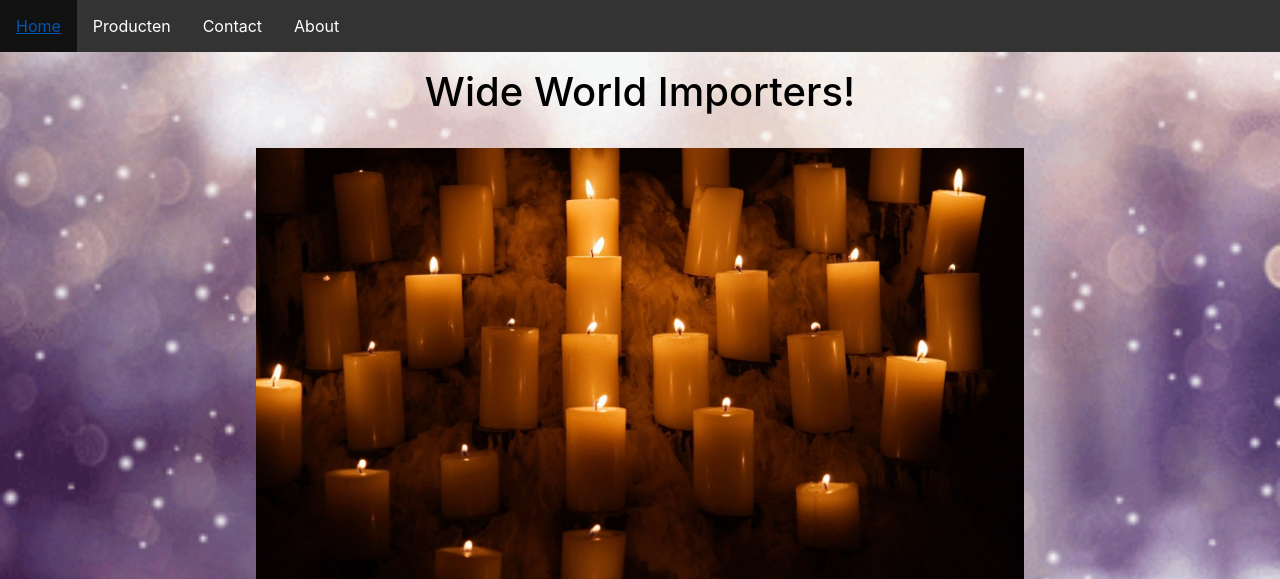
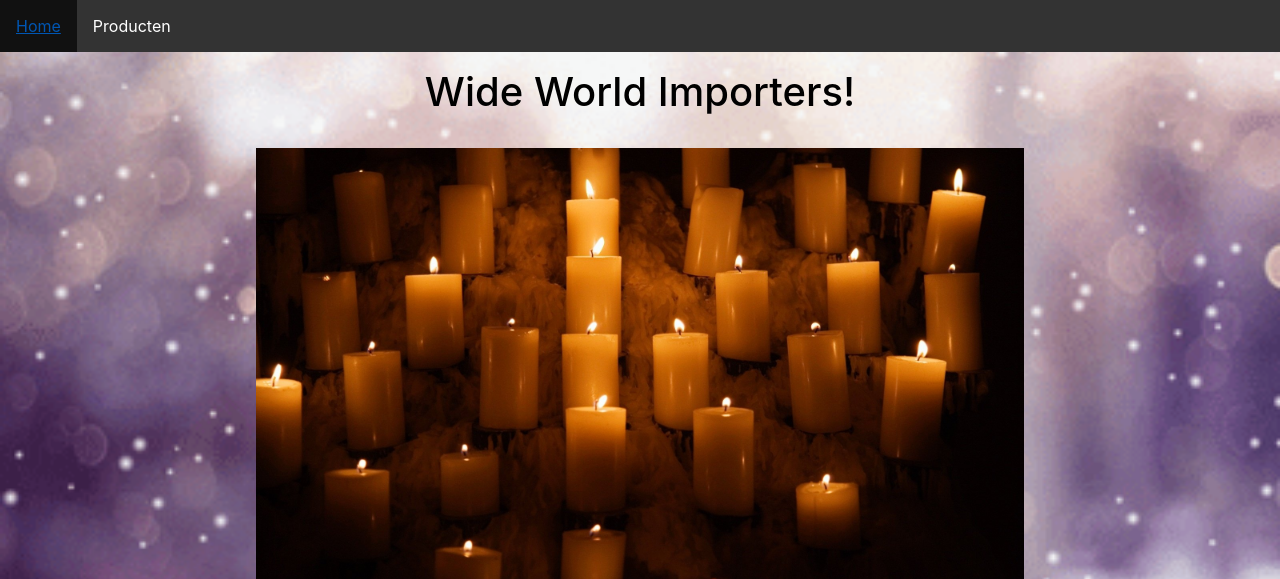
Before and after one commit to siemharmen/projectkbs, a PHP site: page /index.php in a window 1280 px wide. Shown: the top 579 px of the page. Run offline with PHP 8.4, Linux system fonts and the light colour scheme; data that the repository does not hold is empty.

Commit message:
Update navbar.php

```diff
--- a/navbar.php
+++ b/navbar.php
@@ -1,4 +1,4 @@
 <li><a href="index.php">Home</a></li>
 <li><a href="ProductPagina.php">Producten</a></li>
-<li><a href="">Contact</a></li>
-<li><a href="">About</a></li>
+<!--  <li><a href="">Contact</a></li>
+<li><a href="">About</a></li> -->
```
